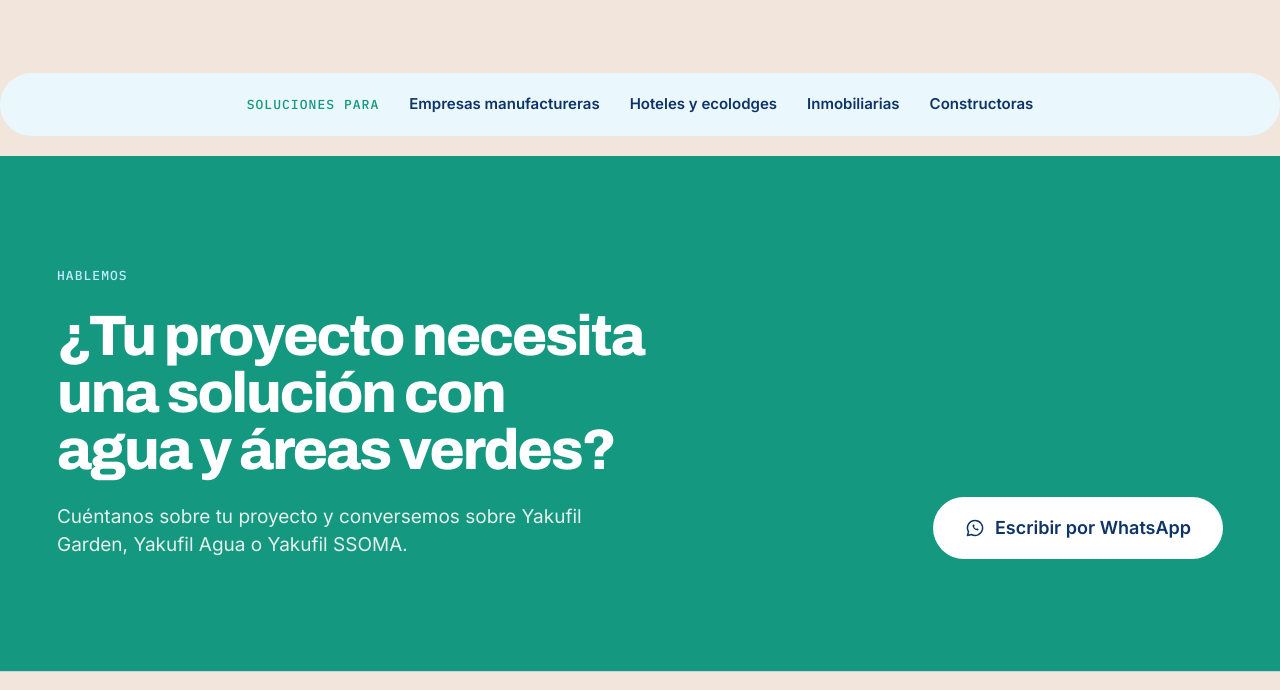
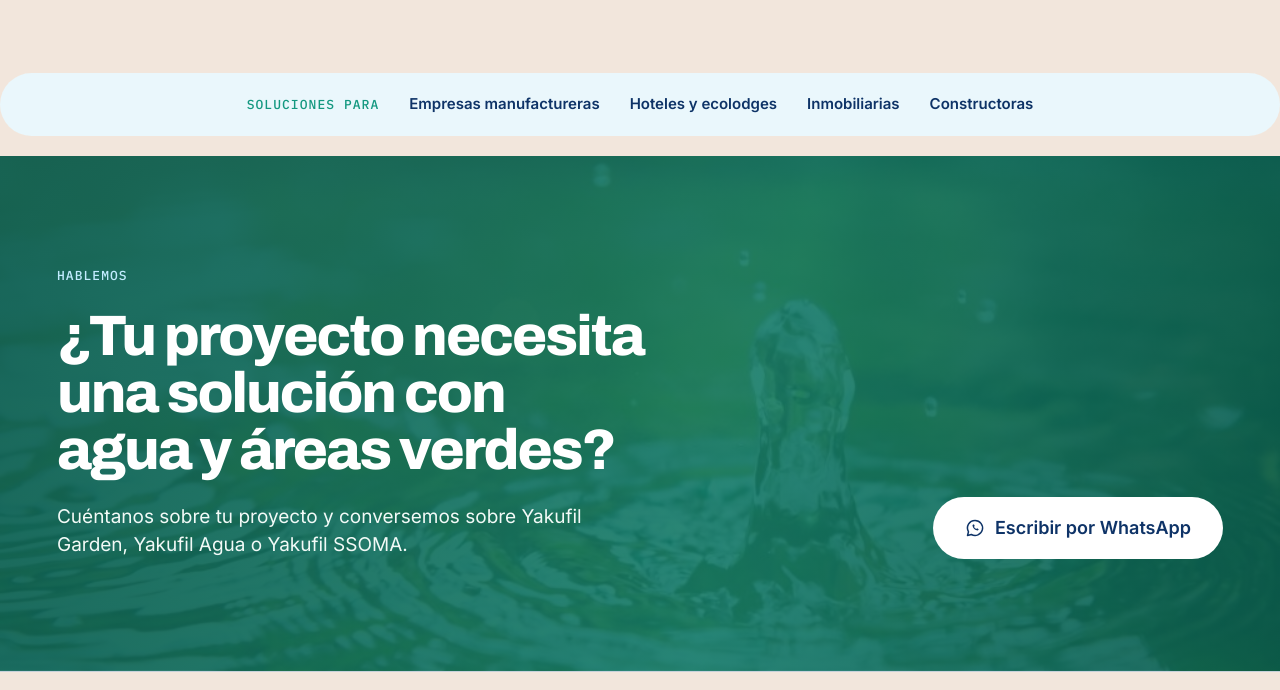
Before and after one commit to yakufil/yakufil, a plain HTML site: page site/index.html in a window 1280 px wide. Shown: the part 3939-4629 px from the top of the page. Drawn offline with Linux system fonts and the light colour scheme.

Commit message:
Añade fondo de agua a contacto

```diff
--- a/site/index.html
+++ b/site/index.html
@@ -390,6 +390,8 @@ html{scroll-behavior:auto}
 .como .step .dot::before{background:#B4E4DA}
 .como .step.lit .dot::before{background:#fff}
 .como .step:last-child.lit .dot::before{background:#fff}
+.contacto{background-color:#0B725E;background-image:linear-gradient(105deg,rgba(7,91,77,.93) 0%,rgba(14,119,99,.88) 58%,rgba(7,91,77,.91) 100%),url("assets/yakufil-contacto-agua.jpg");background-position:center 52%;background-size:cover}
+.contacto p{color:#F2FAF7}
 </style>
 </head>
 <body>
```
Also changed, not shown: site/assets/yakufil-contacto-agua.jpg (added).
